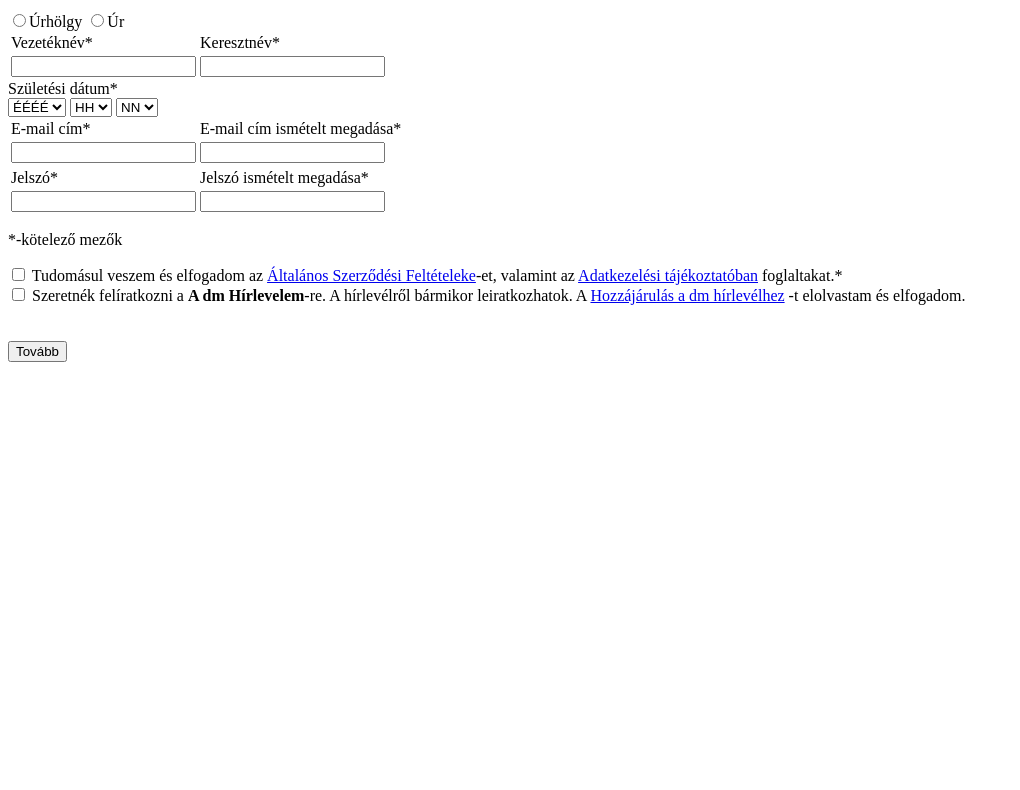
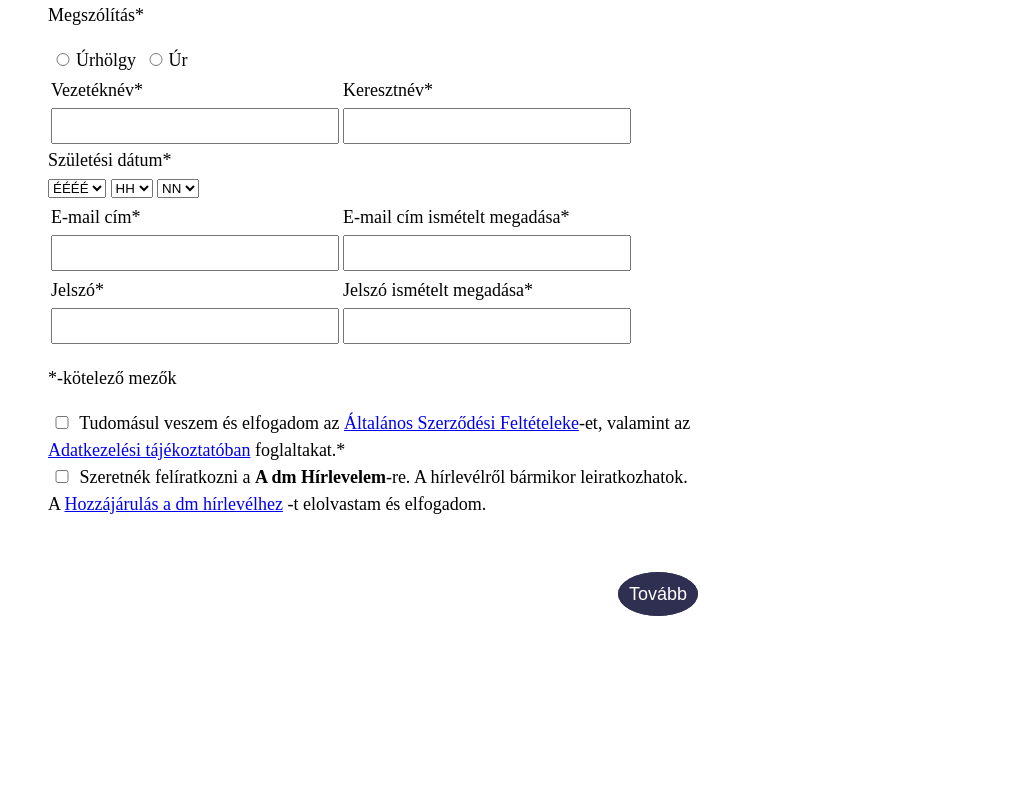
Before and after one commit to fulagi/urlap, a plain HTML site: page index.html in a window 1280 px wide. Shown: the part 103-893 px from the top of the page, without its empty margins (0-1020 px from the left). Before the commit the page ends 800 px from the top, so only its background shows below. Drawn offline with Linux system fonts and the light colour scheme.

Commit message:
css filename

```diff
--- a/index.html
+++ b/index.html
@@ -4,7 +4,7 @@
     <meta charset="UTF-8">
     <meta name="viewport" content="width=device-width, initial-scale=1.0">
     <title>dmurlap</title>
-    <link rel="stylesheet" href="dmurlap.css">
+    <link rel="stylesheet" href="index.css">
 </head>
 <body>
     <div class="keret">
```
